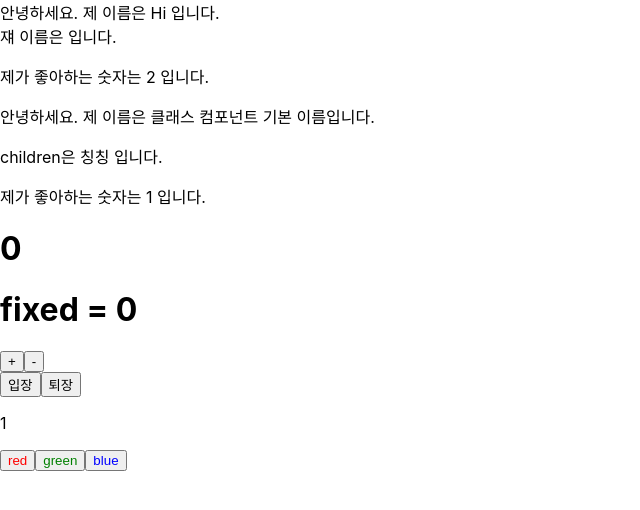
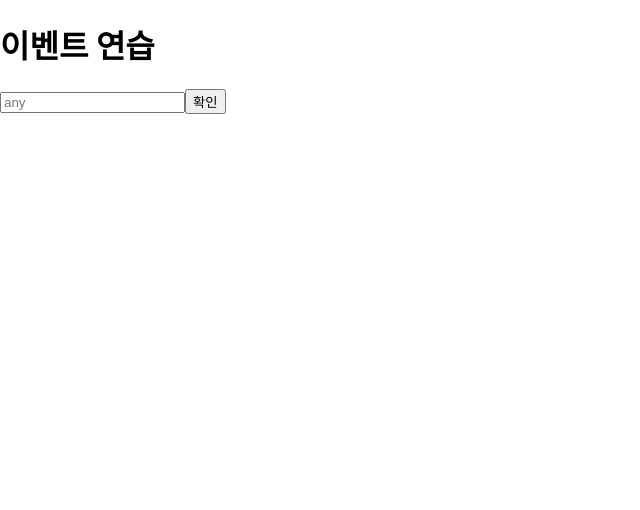
Before and after one commit to Wony-Lee/react_study, a React (Create React App) app: page / in a window 1280 px wide. Shown: the top 510 px of the page, without its empty margins (0-640 px from the left). Built offline with nearby package versions, Linux system fonts and the light colour scheme.

Commit message:
EventHandle

```diff
--- a/src/App.js
+++ b/src/App.js
@@ -1,16 +1,10 @@
 import "./App.css";
-import Counter from "./components/counter/CounterClass";
-import MyCompClass from "./components/MyCompClass";
-import MyComponent from "./components/MyComponent";
-import Say from "./components/useComp/Say";
+import EventPractice from "./components/EventPractice";
 
 function App() {
     return (
         <>
-            <MyComponent favoriteNumber={2} name={"Hi"}></MyComponent>
-            <MyCompClass favoriteNumber={1}>칭칭</MyCompClass>
-            <Counter />
-            <Say />
+            <EventPractice />
         </>
     );
 }
--- /dev/null
+++ b/src/components/EventPractice.js
@@ -0,0 +1,41 @@
+import React, { Component } from "react";
+
+class EventPractice extends Component {
+    state = {
+        message: "",
+    };
+    constructor(props) {
+        super(props);
+        this.handleChage = this.handleChage.bind(this);
+        this.handleClick = this.handleClick.bind(this);
+    }
+
+    handleChage(e) {
+        this.setState({
+            message: e.target.value,
+        });
+    }
+    handleClick() {
+        alert(this.state.message);
+        this.setState({
+            message: "",
+        });
+    }
+    render() {
+        return (
+            <>
+                <h1>이벤트 연습</h1>
+                <input
+                    type="text"
+                    name="message"
+                    placeholder="any"
+                    value={this.state.message}
+                    onChange={this.handleChage}
+                />
+                <button onClick={this.handleClick}>확인</button>
+            </>
+        );
+    }
+}
+
+export default EventPractice;
```
